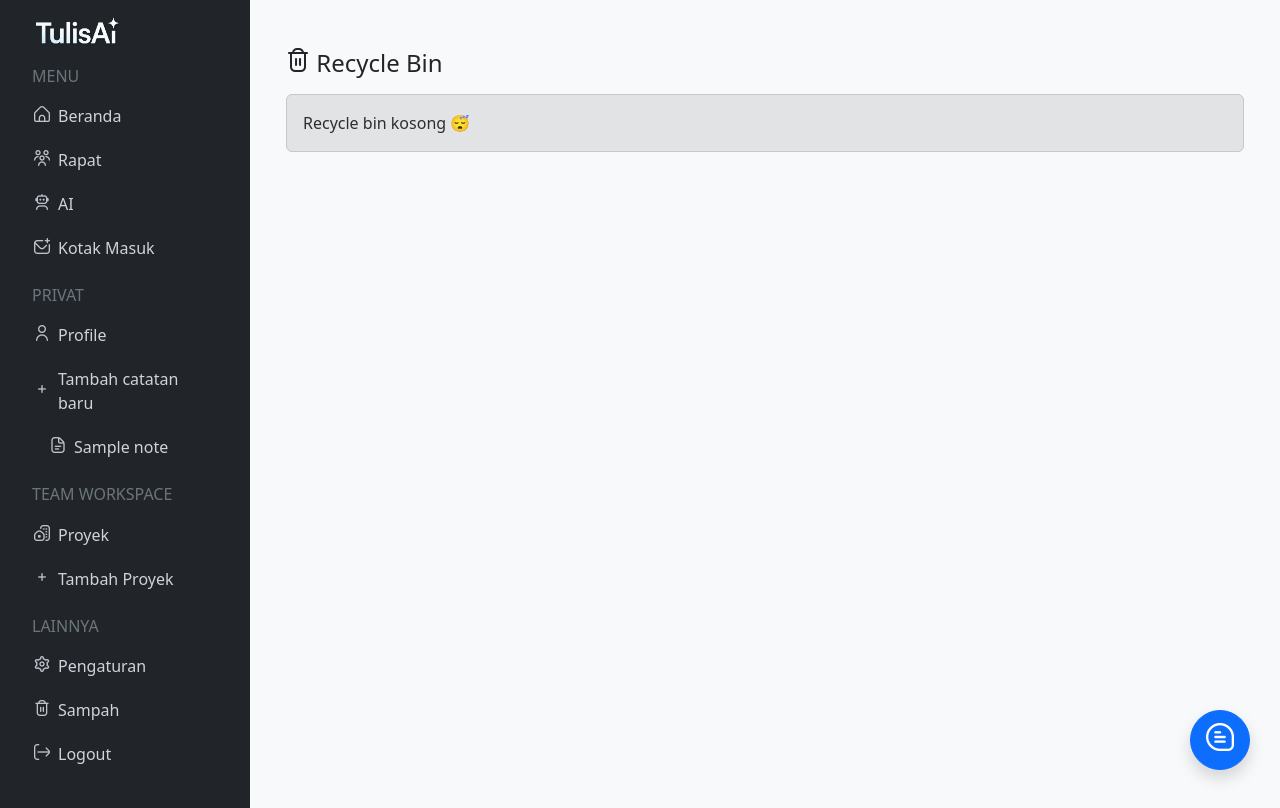
After one commit to kampusriset/23g_flask_asisten_tulis, a Flask app: page /notes/trash/ in a window 1280 px wide. The commit adds this page. Run offline with Flask 3, Linux system fonts and the light colour scheme; the visitor is signed in with stand-in values (Sample User, id 1); tables that the repository leaves empty hold one stand-in row (values such as "Sample post"); some libraries are stand-ins or nearby versions.

Commit message:
Tambah fitur trash/recycle bin untuk catatan

```diff
--- a/app/__init__.py
+++ b/app/__init__.py
@@ -22,23 +22,27 @@ def create_app():
     from app.controllers.gemini import gemini_bp
     from app.models.notes import Note
     from app.controllers.rapat_controller import rapat_bp
+    from app.controllers.recycle import recycle_bp
 
     app.register_blueprint(gemini_bp)
     app.register_blueprint(auth_bp)
     app.register_blueprint(dashboard_bp)
     app.register_blueprint(notes_bp)
     app.register_blueprint(rapat_bp)
+    app.register_blueprint(recycle_bp)
 
     @app.context_processor
     def inject_notes():
         if session.get("user_id"):
-            notes = Note.query.filter_by(
-                user_id=session["user_id"]
+            notes = Note.query.filter(
+                Note.user_id == session["user_id"],
+                Note.deleted_at.is_(None)  # hanya catatan aktif
             ).order_by(Note.updated_at.desc()).all()
-            return dict(notes=notes)
+            return dict(notes=notes)  # <-- ini sidebar selalu pakai ini
         return dict(notes=[])
 
     # HOME ROUTE
+
     @app.route("/")
     def home():
         if session.get('user_id'):
--- /dev/null
+++ b/app/controllers/recycle.py
@@ -0,0 +1,67 @@
+from flask import Blueprint, render_template, redirect, url_for, session
+from app.models.notes import Note
+from app import db
+
+recycle_bp = Blueprint(
+    "recycle_bp",
+    __name__,
+    url_prefix="/notes/trash"
+)
+
+
+def require_login():
+    if not session.get("user_id"):
+        return redirect(url_for("auth_bp.login"))
+    return None
+
+
+@recycle_bp.route("/")
+def index():
+    check = require_login()
+    if check:
+        return check
+
+    deleted_notes = Note.query.filter(
+        Note.user_id == session["user_id"],
+        Note.deleted_at.isnot(None)
+    ).order_by(Note.deleted_at.desc()).all()
+
+    return render_template(
+        "view/fitur/recycle/recycle.html",
+        # gunakan nama berbeda agar tidak menimpa `notes` dari context processor
+        deleted_notes=deleted_notes
+    )
+
+
+@recycle_bp.route("/<int:note_id>/restore", methods=["POST"])
+def restore(note_id):
+    check = require_login()
+    if check:
+        return check
+
+    note = Note.query.filter(
+        Note.id == note_id,
+        Note.user_id == session["user_id"]
+    ).first_or_404()
+
+    note.restore()
+    db.session.commit()
+
+    return redirect(url_for("recycle_bp.index"))
+
+
+@recycle_bp.route("/<int:note_id>/force-delete", methods=["POST"])
+def force_delete(note_id):
+    check = require_login()
+    if check:
+        return check
+
+    note = Note.query.filter(
+        Note.id == note_id,
+        Note.user_id == session["user_id"]
+    ).first_or_404()
+
+    db.session.delete(note)
+    db.session.commit()
+
+    return redirect(url_for("recycle_bp.index"))
--- a/app/templates/base/sidebar_content.html
+++ b/app/templates/base/sidebar_content.html
@@ -33,12 +33,10 @@
         </a>
     </li>
 
-
     <!-- LIST CATATAN DINAMIS -->
     {% include "base/sidebar_notes.html" %}
+</ul>
 
-
-</ul>
 
 
 <h6 class="text-uppercase text-secondary mt-3 px-3">Team Workspace</h6>
@@ -57,8 +55,11 @@
         <a href="/not-available" class="nav-link text-light"> <i class="fi fi-rr-settings"></i> Pengaturan</a>
     </li>
     <li class="nav-item">
-        <a href="/not-available" class="nav-link text-light"> <i class="fi fi-rr-trash"></i> Sampah</a>
+        <a href="{{ url_for('recycle_bp.index') }}" class="nav-link text-light">
+            <i class="fi fi-rr-trash"></i> Sampah
+        </a>
     </li>
+
     <li class="nav-item">
         <a href="/logout" class="nav-link text-light"> <i class="fi fi-rr-exit"></i> Logout</a>
     </li>
--- a/app/templates/base/sidebar_notes.html
+++ b/app/templates/base/sidebar_notes.html
@@ -1,6 +1,7 @@
 {% if notes %}
 <ul class="nav flex-column ms-3">
     {% for n in notes %}
+    {% if n.deleted_at is none %} {# cuma tampilkan catatan aktif #}
     <li class="nav-item">
         <a href="{{ url_for('notes_bp.edit', note_id=n.id) }}"
             class="nav-link text-light small {% if note and note.id == n.id %}active{% endif %}">
@@ -8,7 +9,7 @@
             {{ n.title or "Catatan Baru" }}
         </a>
     </li>
+    {% endif %}
     {% endfor %}
 </ul>
-
 {% endif %}
--- /dev/null
+++ b/app/templates/view/fitur/recycle/recycle.html
@@ -0,0 +1,47 @@
+{% extends "base/sidebar.html" %}
+
+{% block content %}
+<div class="container py-4">
+
+    <h4 class="mb-3">
+        <i class="fi fi-rr-trash"></i> Recycle Bin
+    </h4>
+
+    {% if deleted_notes %}
+    <ul class="list-group">
+        {% for note in deleted_notes %}
+        <li class="list-group-item d-flex justify-content-between align-items-center">
+
+            <div>
+                <strong>{{ note.title or "Tanpa Judul" }}</strong>
+                <div class="text-muted small">
+                    Dihapus: {{ note.deleted_at.strftime("%d %b %Y %H:%M") }}
+                </div>
+            </div>
+
+            <div class="d-flex gap-2">
+                <form method="post" action="{{ url_for('recycle_bp.restore', note_id=note.id) }}">
+                    <button class="btn btn-sm btn-success">
+                        ♻️ Restore
+                    </button>
+                </form>
+
+                <form method="post" action="{{ url_for('recycle_bp.force_delete', note_id=note.id) }}"
+                    onsubmit="return confirm('Yakin hapus permanen?')">
+                    <button class="btn btn-sm btn-danger">
+                        ❌ Hapus
+                    </button>
+                </form>
+            </div>
+
+        </li>
+        {% endfor %}
+    </ul>
+    {% else %}
+    <div class="alert alert-secondary">
+        Recycle bin kosong 😴
+    </div>
+    {% endif %}
+
+</div>
+{% endblock %}
```
Also changed, not shown: app/controllers/notes.py (+33 -16 lines), app/models/notes.py (+9 -0 lines), app/templates/view/fitur/notes/empty.html (added, +16 -0 lines), migrations/versions/16c5b0d35291_.py (deleted, +0 -36 lines), migrations/versions/548bb7812174_initial_migration.py (renamed from migrations/versions/12c58d71799a_.py, +16 -13 lines), migrations/versions/b466d7ae20e0_add_deleted_at_to_notes.py (added, +32 -0 lines).
